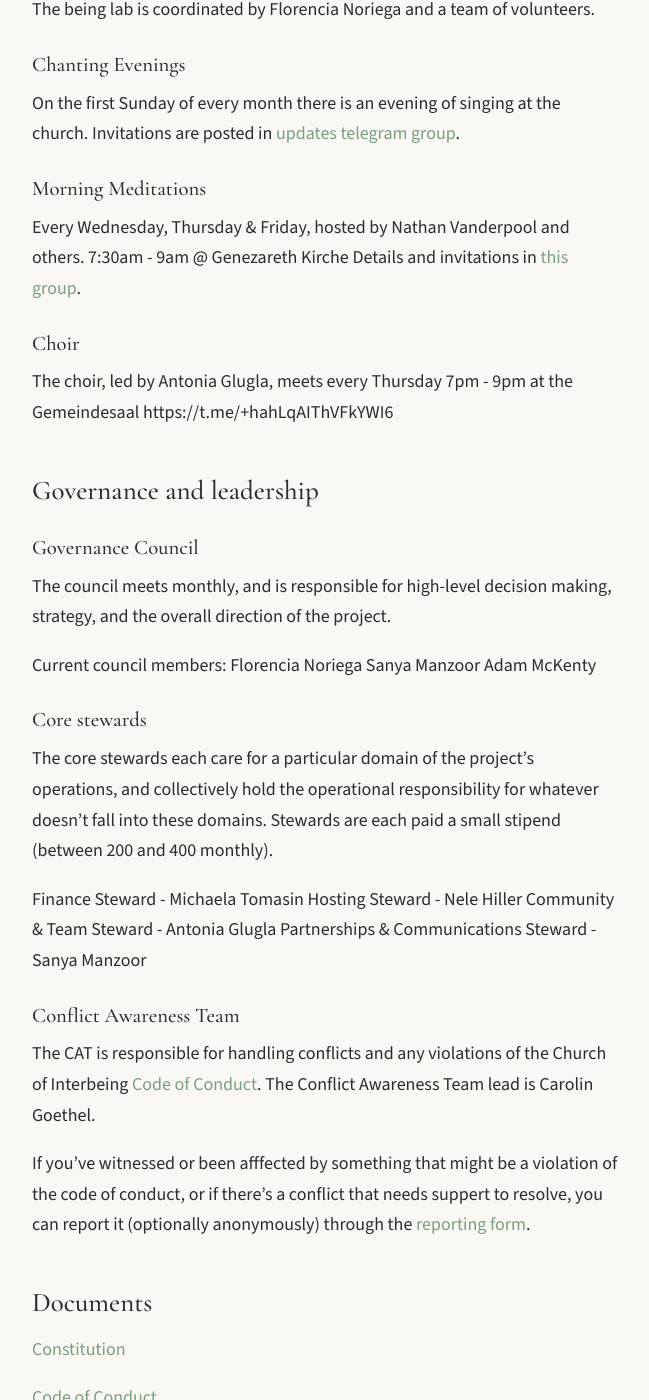
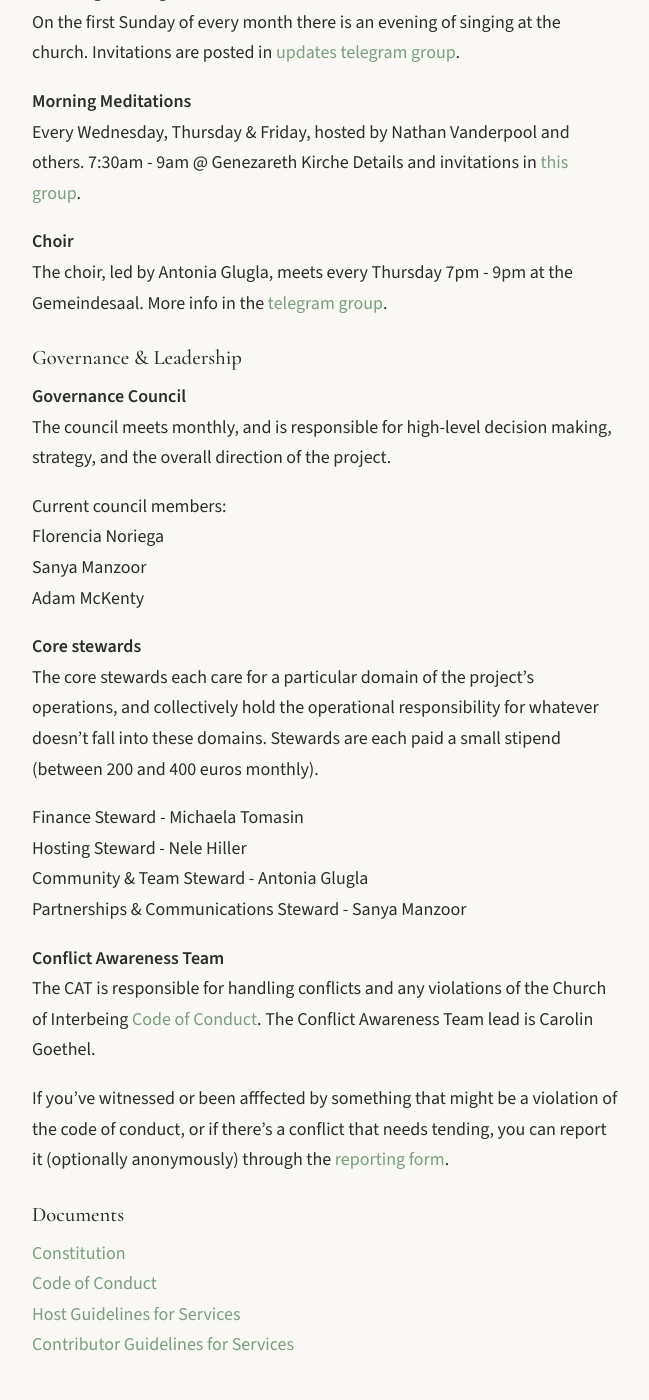
Before and after one commit to interbeing-berlin/website, a Jekyll site: the page built from about.md, in a window 1280 px wide and 1400 px high, scrolled down 1169 px. Shown: the whole window, without its empty margins (315-964 px from the left). Built offline with Jekyll 4.4.1, drawn with Linux system fonts in a browser that asks for light colours; some of the changed text lies outside the part shown.

Commit message:
Update About page content and formatting
- Downgrade heading levels for proper hierarchy under page title
- Add line breaks for council members and stewards lists
- Fix Being Lab address and Choir link formatting
- Minor copy edits (governance section title, conflict team wording)

Co-Authored-By: Claude Opus 4.6 <noreply@anthropic.com>

```diff
--- a/about.md
+++ b/about.md
@@ -5,11 +5,11 @@ permalink: /about/
 ---
 
 
-# Organization & Team
+## Organization & Team
 
-## Ecosystem
+### Ecosystem
 
-### Sunday services
+#### Sunday services
 The heart of church of interbeing events, the interbeing service occurs every Sunday, usually at 13:00 at the Genezarethkirche, Herrfurthplatz 14. Services are open to the public, and supported by donations. Services last 1.5 - 2 hours, and usually include singing, meditation, movement or embodiment practices, dialogue, and elements of ritual. Services are guided by volunteer hosts from the community, and usually follow a theme.
 
 Services occasionally occur in other locations and at slightly different times depending on the availability of the church space.
@@ -18,60 +18,56 @@ Service themes and location details are posted in the [updates telegram group](h
 
 We value your feedback on services! Please message the host, hosting steward, or council, or fill in [this form](https://docs.google.com/forms/d/e/1FAIpQLSc_t4marCcJB8Dj4JeQ_E6aZr0cCkaoVGC_k3rTmBg09oustQ/viewform) to help us learn.
 
-### Being Lab
-The Being Lab is a Tuesday evening workshop space that happens in a venue a few blocks from the church, at the Gemeindesaal (also provided by our amazing partners at [Startbahn](https://startbahn.berlin)
+#### Being Lab
+The Being Lab is a Tuesday evening workshop space that happens in a venue a few blocks from the church (the Gemeindesaal, Schillerpromenade 17 -- also provided by our amazing partners at [Startbahn](https://startbahn.berlin))
 
 More details in the [Being Lab chat](https://t.me/thebeinglab).
 
 The being lab is coordinated by Florencia Noriega and a team of volunteers.
 
 
-### Chanting Evenings
+#### Chanting Evenings
 On the first Sunday of every month there is an evening of singing at the church.
 Invitations are posted in [updates telegram group](https://t.me/+4_DIFOg_CeFiN2M8).
 
-### Morning Meditations
+#### Morning Meditations
 Every Wednesday, Thursday & Friday, hosted by Nathan Vanderpool and others.
 7:30am - 9am @ Genezareth Kirche
 Details and invitations in [this group](https://t.me/+uJjwgttNXygzMDgy).
 
 
-### Choir
-The choir, led by Antonia Glugla, meets every Thursday 7pm - 9pm at the Gemeindesaal
-https://t.me/+hahLqAIThVFkYWI6
+#### Choir
+The choir, led by Antonia Glugla, meets every Thursday 7pm - 9pm at the Gemeindesaal. More info in the [telegram group](https://t.me/+hahLqAIThVFkYWI6).
 
 
-## Governance and leadership
+### Governance & Leadership
 
-### Governance Council
+#### Governance Council
 The council meets monthly, and is responsible for high-level decision making, strategy, and the overall direction of the project.
 
-Current council members:
-Florencia Noriega
-Sanya Manzoor
-Adam McKenty
+Current council members:<br>
+Florencia Noriega<br>
+Sanya Manzoor<br>
+Adam McKenty<br>
 
-### Core stewards
-The core stewards each care for a particular domain of the project's operations, and collectively hold the operational responsibility for whatever doesn't fall into these domains. Stewards are each paid a small stipend (between 200 and 400 monthly).
+#### Core stewards
+The core stewards each care for a particular domain of the project's operations, and collectively hold the operational responsibility for whatever doesn't fall into these domains. Stewards are each paid a small stipend (between 200 and 400 euros monthly).
 
-Finance Steward - Michaela Tomasin
-Hosting Steward - Nele Hiller
-Community & Team Steward - Antonia Glugla
-Partnerships & Communications Steward - Sanya Manzoor
+Finance Steward - Michaela Tomasin<br>
+Hosting Steward - Nele Hiller<br>
+Community & Team Steward - Antonia Glugla<br>
+Partnerships & Communications Steward - Sanya Manzoor<br>
 
 
 
 
-### Conflict Awareness Team
+#### Conflict Awareness Team
 The CAT is responsible for handling conflicts and any violations of the Church of Interbeing [Code of Conduct](https://interbeings.notion.site/Code-of-Conduct-v0-3-Public-967171a6813342fcb7ce602fbcf9d526). The Conflict Awareness Team lead is Carolin Goethel.
 
-If you've witnessed or been afffected by something that might be a violation of the code of conduct, or if there's a conflict that needs suppert to resolve, you can report it (optionally anonymously) through the [reporting form](https://docs.google.com/forms/d/e/1FAIpQLSeyq_N1fvlCTSbOmFryz13rjk-8fAUMZSCPVbERF3NjDz-cXQ/viewform).
+If you've witnessed or been afffected by something that might be a violation of the code of conduct, or if there's a conflict that needs tending, you can report it (optionally anonymously) through the [reporting form](https://docs.google.com/forms/d/e/1FAIpQLSeyq_N1fvlCTSbOmFryz13rjk-8fAUMZSCPVbERF3NjDz-cXQ/viewform).
 
-## Documents
-[Constitution](https://interbeings.notion.site/Constitution-v0-1-ec33ab7d779043948db524ced9d6041a?pvs=74)
-
-[Code of Conduct](https://interbeings.notion.site/Code-of-Conduct-v0-3-Public-967171a6813342fcb7ce602fbcf9d526)
-
-[Host Guidelines for Services](https://interbeings.notion.site/Service-guidelines-for-hosts-91bcf14baeb44311a24cc6026a560d10)
-
-[Contributor Guidelines for Services](https://interbeings.notion.site/Service-guidelines-for-contributors-590823419f784455806226885605e22b)
+### Documents
+[Constitution](https://interbeings.notion.site/Constitution-v0-1-ec33ab7d779043948db524ced9d6041a?pvs=74)<br>
+[Code of Conduct](https://interbeings.notion.site/Code-of-Conduct-v0-3-Public-967171a6813342fcb7ce602fbcf9d526) <br>
+[Host Guidelines for Services](https://interbeings.notion.site/Service-guidelines-for-hosts-91bcf14baeb44311a24cc6026a560d10)<br>
+[Contributor Guidelines for Services](https://interbeings.notion.site/Service-guidelines-for-contributors-590823419f784455806226885605e22b)<br>
```
